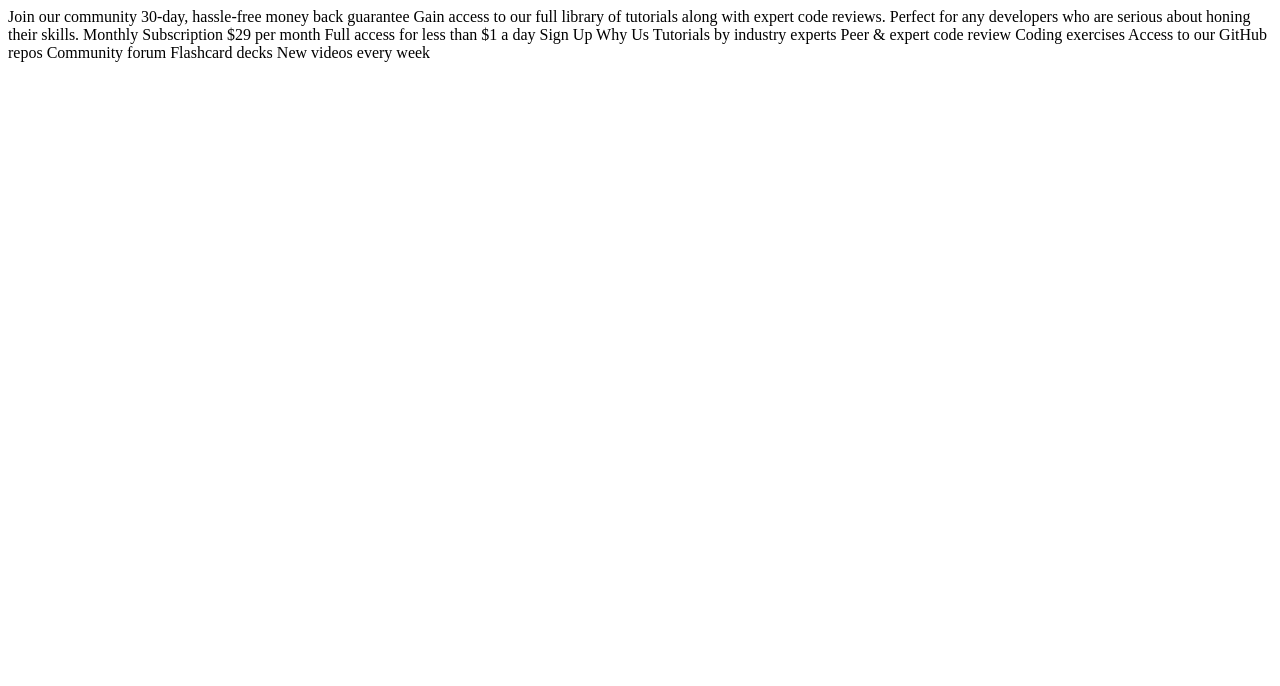
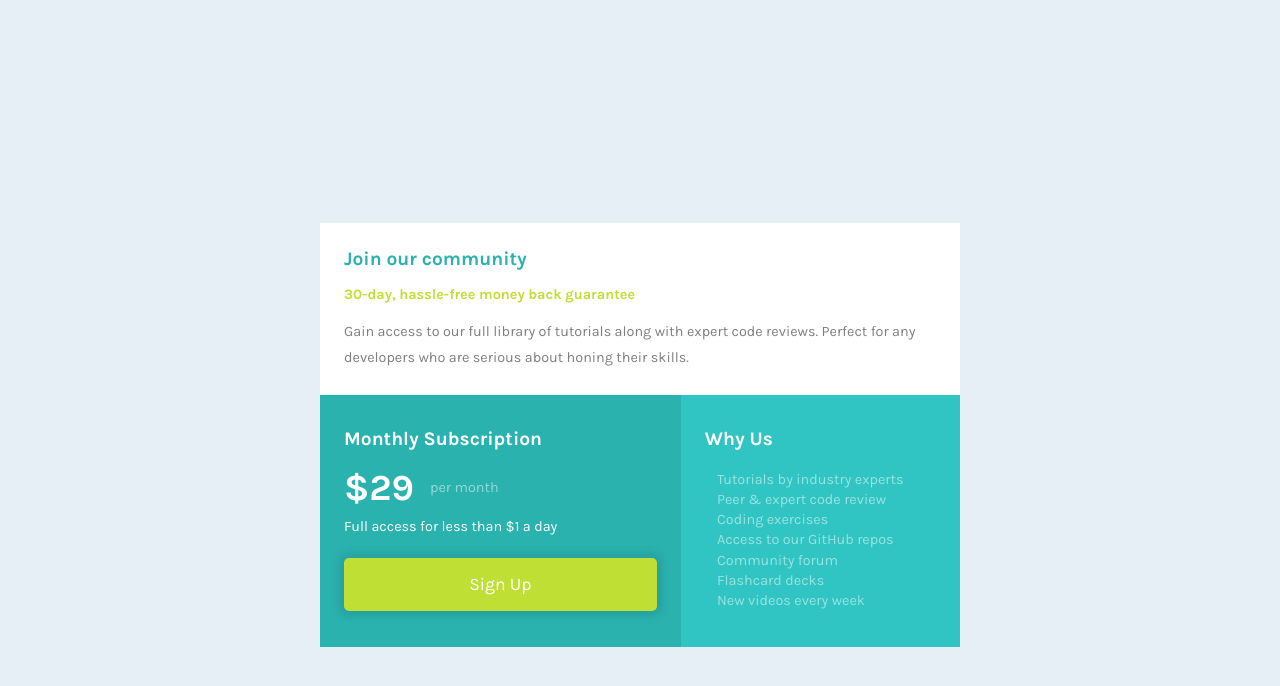
Before and after one commit to dcubic/single-price-grid-component, a plain HTML site: page index.html in a window 1280 px wide. Drawn offline with Linux system fonts and the light colour scheme.

Commit message:
:sparkles: finished; sizing looks right

```diff
--- a/index.html
+++ b/index.html
@@ -10,23 +10,48 @@
     <title>Single Price Grid Component</title>
   </head>
   <body>
+    <main>
+      <section id="sales-pitch-section">
+        <h1 class="cyan-text">
           Join our community
-
+        </h1>
+        <p class="green-text heavy-text">
           30-day, hassle-free money back guarantee
-
+        </p>
+        <p class="small-text large-line-height faded-text">
           Gain access to our full library of tutorials along with expert code reviews.
           Perfect for any developers who are serious about honing their skills.
+        </p>
+      </section>
 
+      <section id="purchase-section" class="white-text">
+        <div id="purchase-section-content">
+          <h1>
             Monthly Subscription
+          </h1>
+          <div class="price-container">
+            <p class="price">
+              &dollar;29
+            </p>
+            <p class="faded-text">
+              per month
+            </p>
+          </div>
+          <p id="full-access-p">
+            Full access for less than &dollar;1 a day
+          </p>
+          <button>
+            Sign Up
+          </button>
+        </div>
+      </section>
 
-  &dollar;29 per month
-
-  Full access for less than &dollar;1 a day
-
-  Sign Up
-
+      <section id="why-us-section" class="white-text">
+        <div id="why-us-text">
+          <h1>
             Why Us
-
+          </h1>
+          <p class="multiline-text small-text faded-text">
             Tutorials by industry experts
             Peer &amp; expert code review
             Coding exercises
@@ -34,5 +59,9 @@
             Community forum
             Flashcard decks
             New videos every week
+          </p>
+        </div>
+      </section>
+    </main>
   </body>
 </html>
--- a/style.css
+++ b/style.css
@@ -0,0 +1,163 @@
+@import url('https://fonts.googleapis.com/css2?family=Karla:ital,wght@0,200..800;1,200..800&display=swap');
+
+:root {
+    --cyan: hsl(179, 62%, 43%);
+    --lighter-cyan: hsl(179, 61%, 48%);
+    --bright-green: hsl(71, 73%, 54%);
+    --light-gray: hsl(204, 43%, 93%);
+    --grayish-blue: hsl(218, 22%, 67%);
+}
+
+body, main, h1, p {
+    margin: 0;
+}
+
+body {
+    display: flex;
+    justify-content: center;
+    align-content: center;
+    margin: auto auto;
+    font-size: 16px;
+    font-family: Karla;
+    width: 100vw;
+    height: 870px;
+    background-color: var(--light-gray);
+}
+
+main {
+    display: flex;
+    margin: auto;
+    justify-content: center;
+    align-content: center;
+    flex-direction: column;
+    width: 310px;
+    height: 100%;
+}
+
+section {
+    display: flex;
+    flex-direction: column;
+    gap: 1em;
+    padding: 1.5em;
+}
+
+h1 {
+    font-size: 1.2em;
+    font-weight: 700
+}
+
+p {
+    font-size: 0.9em;
+}
+
+.heavy-text {
+    font-weight: 700
+}
+
+.small-text {
+    font-size: 0.9em;
+}
+
+.large-line-height {
+    line-height: 1.8em;
+}
+
+.faded-text {
+    opacity: 0.5;
+}
+
+.white-text {
+    color: white;
+}
+
+#sales-pitch-section {
+    background-color: white;
+}
+
+#purchase-section {
+    background-color: var(--cyan);
+}
+
+#purchase-section-content {
+    height: 100%;
+    display: flex;
+    flex-direction: column;
+    gap: 1em;
+}
+
+.price-container {
+    display: flex;
+    align-items: center;
+    gap: 1em;
+}
+
+.price {
+    font-size: 2.3em;
+    font-weight: 700;
+}
+
+#full-access-p {
+    transform: translateY(-0.5em)
+}
+
+button {
+    font-family: Karla;
+    font-size: 1.1em;
+    color: white;
+    height: 3em;
+    background-color: var(--bright-green);
+    border: none;
+    border-radius: 5px;
+    box-shadow: 0 0 10px 5px rgba(0, 0, 0, 0.1);
+}
+
+#why-us-section {
+    background-color: var(--lighter-cyan);
+}
+
+.multiline-text {
+    white-space: pre-wrap;
+    line-height: 1.4em;
+    margin-left: -2em;
+}
+
+.cyan-text {
+    color: var(--cyan);
+}
+
+.green-text {
+    color: var(--bright-green)
+}
+
+@media (min-width: 600px) {
+    main {
+        display: grid;
+        grid-template-areas:
+            "sales-pitch sales-pitch"
+            "purchase why-us";
+        width: 100%;
+        max-width: 640px;
+        height: 100%;
+        max-height: 480px;
+    }
+
+    #sales-pitch-section {
+        grid-area: sales-pitch;
+    }
+
+    #purchase-section {
+        grid-area: purchase;
+    }
+
+    #purchase-section-content {
+        transform: translateY(0.5em);
+    }
+
+    #why-us-section {
+        grid-area: why-us;
+    }
+
+    #why-us-text {
+        transform: translateY(0.5em)
+    }
+}
```
Also changed, not shown: design/desktop-preview.jpg (deleted), 1 other file. Lines whose indentation alone changed are shown as unchanged.
